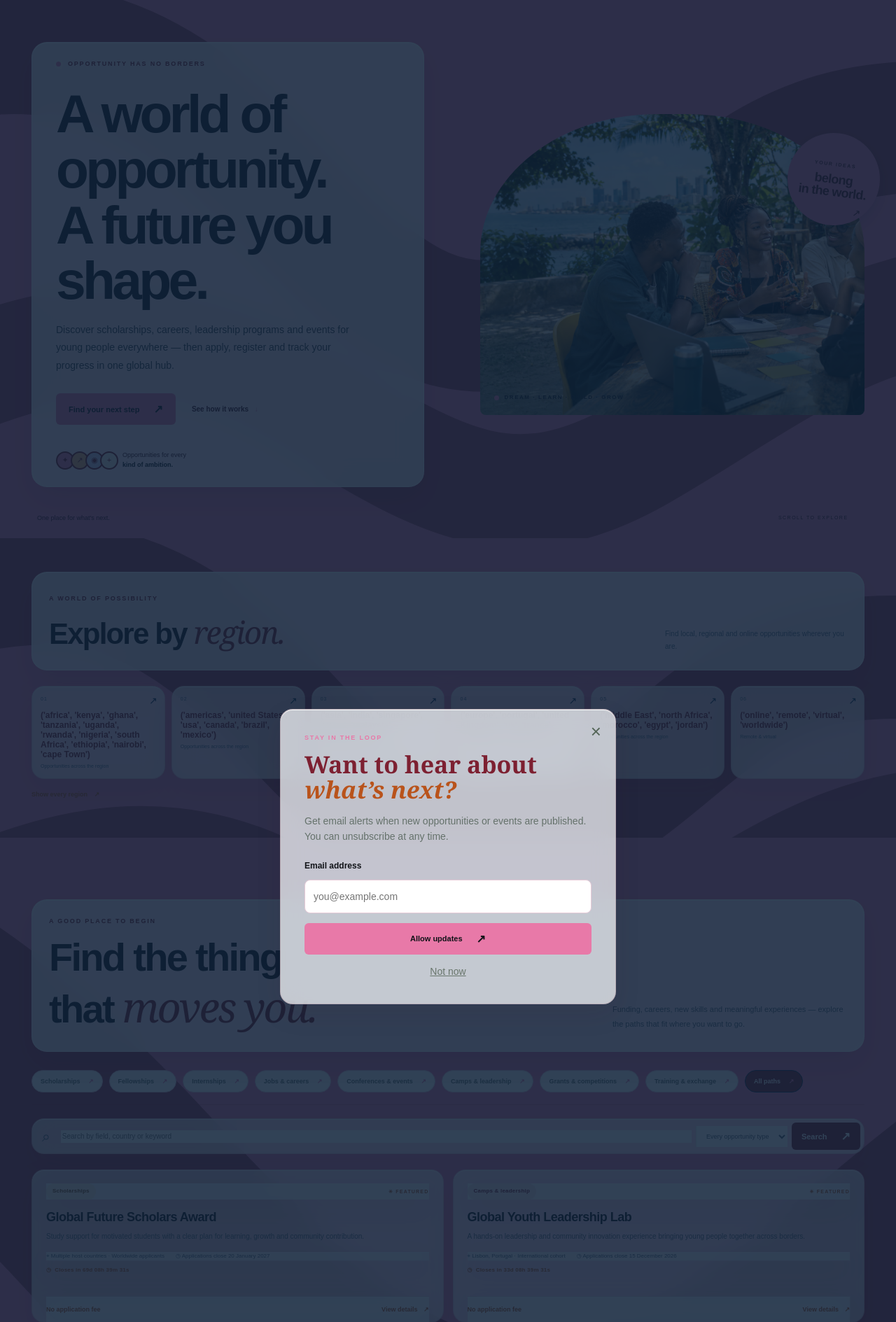
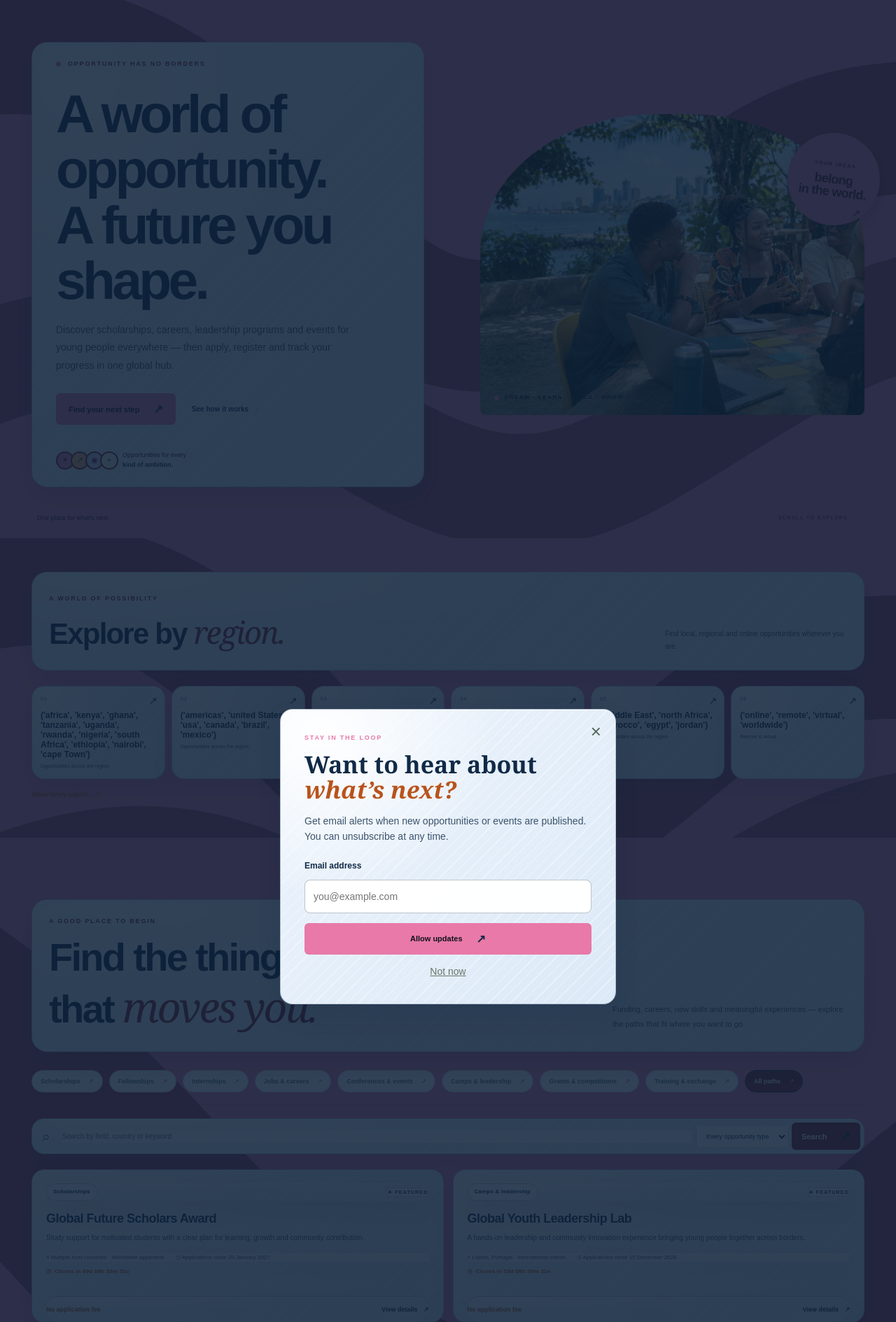
Before and after one commit to kazimotospancho39/Nextgen-opportunity, a Flask app: page / in a window 1280 px wide. Shown: the part 76-1965 px from the top of the page at 70% size. Run offline with Flask 3, Linux system fonts and the light colour scheme; data comes from the database, SQL or seed files in the repository; data that the repository does not hold is empty; some libraries are stand-ins or nearby versions.

Commit message:
Apply light navy glass card design

```diff
--- /dev/null
+++ b/static/cards.css
@@ -0,0 +1,151 @@
+/* Pale navy glass cards over the existing pink/red site canvas. */
+:root {
+  --navy-accent: #102c4a;
+  --card-ink: #102a46;
+  --card-muted: #3c536b;
+  --card-border: rgba(16, 44, 74, .24);
+  --card-texture:
+    radial-gradient(ellipse at 12% 8%, rgba(255,255,255,.98), transparent 42%),
+    repeating-linear-gradient(135deg, rgba(255,255,255,.48) 0 1px, transparent 1px 11px),
+    linear-gradient(135deg, #edf4fc 0%, #dce9f7 100%);
+}
+
+:is(
+  [class*="-card"], [class*="-panel"], .admin-stat, .admin-content-card,
+  .region-card, .gallery-empty, .content-media-item, .service-list article,
+  .search-form, .directory-filters, .directory-count, .profile-heading,
+  .profile-form-section, .application-form, .application-summary, .apply-card,
+  .notification-item, .notifications-feed, .notification-preferences,
+  .manage-row, .manage-list, .admin-record, .admin-hint, .admin-stats > div,
+  .media-admin-row, .application-review-card, .dash-row, .dashboard-section,
+  .event-row, .event-preview-card, .pathway-card, .event-stamp, .signal-row,
+  .empty-state, .directory-empty, .hub-note, .form-step, .contact-note,
+  .edit-existing-media, .attached-content-media, .participants-panel,
+  .participant-row, .notifications-empty, .hero-copy, .section-head,
+  .global-locations-head, .media-showcase-head, .gallery-intro,
+  .alerts-layout > div:first-child, .form-heading,
+  .about-content > div:first-child, .contact-layout > div:first-child
+):not(.pathway-cards) {
+  color: var(--card-ink) !important;
+  background-color: #e6eff9 !important;
+  background-image: var(--card-texture) !important;
+  border-color: var(--card-border) !important;
+  box-shadow: 0 14px 34px rgba(16,44,74,.12), inset 0 1px 0 rgba(255,255,255,.96) !important;
+  backdrop-filter: blur(16px) saturate(125%);
+  -webkit-backdrop-filter: blur(16px) saturate(125%);
+}
+
+:is(
+  [class*="-card"], [class*="-panel"], .admin-stat, .admin-content-card,
+  .region-card, .gallery-empty, .content-media-item, .service-list article,
+  .search-form, .directory-filters, .directory-count, .profile-heading,
+  .profile-form-section, .application-form, .application-summary, .apply-card,
+  .notification-item, .notifications-feed, .notification-preferences,
+  .manage-row, .manage-list, .admin-record, .admin-hint, .admin-stats > div,
+  .media-admin-row, .application-review-card, .dash-row, .dashboard-section,
+  .event-row, .event-preview-card, .pathway-card, .event-stamp, .signal-row,
+  .empty-state, .directory-empty, .hub-note, .form-step, .contact-note,
+  .edit-existing-media, .attached-content-media, .participants-panel,
+  .participant-row, .notifications-empty, .hero-copy, .section-head,
+  .global-locations-head, .media-showcase-head, .gallery-intro,
+  .alerts-layout > div:first-child, .form-heading,
+  .about-content > div:first-child, .contact-layout > div:first-child
+):not(.pathway-cards) :is(h1,h2,h3,h4,b,strong,label,dt,summary) {
+  color: var(--card-ink) !important;
+}
+
+:is(
+  [class*="-card"], [class*="-panel"], .admin-stat, .admin-content-card,
+  .region-card, .gallery-empty, .content-media-item, .service-list article,
+  .search-form, .directory-filters, .directory-count, .profile-heading,
+  .profile-form-section, .application-form, .application-summary, .apply-card,
+  .notification-item, .notifications-feed, .notification-preferences,
+  .manage-row, .manage-list, .admin-record, .admin-hint, .admin-stats > div,
+  .media-admin-row, .application-review-card, .dash-row, .dashboard-section,
+  .event-row, .event-preview-card, .pathway-card, .event-stamp, .signal-row,
+  .empty-state, .directory-empty, .hub-note, .form-step, .contact-note,
+  .edit-existing-media, .attached-content-media, .participants-panel,
+  .participant-row, .notifications-empty, .hero-copy, .section-head,
+  .global-locations-head, .media-showcase-head, .gallery-intro,
+  .alerts-layout > div:first-child, .form-heading,
+  .about-content > div:first-child, .contact-layout > div:first-child
+):not(.pathway-cards) :is(p,small,time,dd,.event-date-line,.card-facts,.application-result-count,.notification-meta) {
+  color: var(--card-muted) !important;
+}
+
+:is(
+  [class*="-card"], [class*="-panel"], .admin-stat, .admin-content-card,
+  .region-card, .gallery-empty, .content-media-item, .service-list article,
+  .search-form, .directory-filters, .profile-heading, .profile-form-section,
+  .application-form, .application-summary, .apply-card, .notification-item,
+  .notifications-feed, .notification-preferences, .manage-row, .manage-list,
+  .admin-record, .admin-hint, .admin-stats > div, .media-admin-row,
+  .application-review-card, .dash-row, .dashboard-section, .event-row,
+  .event-preview-card, .pathway-card, .event-stamp, .signal-row, .empty-state,
+  .directory-empty, .hub-note, .form-step, .contact-note, .edit-existing-media,
+  .attached-content-media, .participants-panel, .participant-row,
+  .notifications-empty, .hero-copy, .section-head, .global-locations-head,
+  .media-showcase-head, .gallery-intro, .alerts-layout > div:first-child,
+  .form-heading, .about-content > div:first-child, .contact-layout > div:first-child
+):not(.pathway-cards) a:not(.button):not(.mini-button):not(.tag):not(.status) {
+  color: var(--navy-accent) !important;
+}
+
+:is(
+  [class*="-card"], [class*="-panel"], .admin-stat, .admin-content-card,
+  .region-card, .gallery-empty, .content-media-item, .service-list article,
+  .search-form, .directory-filters, .profile-heading, .profile-form-section,
+  .application-form, .application-summary, .apply-card, .notification-item,
+  .notifications-feed, .notification-preferences, .manage-row, .manage-list,
+  .admin-record, .admin-hint, .admin-stats > div, .media-admin-row,
+  .application-review-card, .dash-row, .dashboard-section, .event-row,
+  .event-preview-card, .pathway-card, .event-stamp, .signal-row, .empty-state,
+  .directory-empty, .hub-note, .form-step, .contact-note, .edit-existing-media,
+  .attached-content-media, .participants-panel, .participant-row,
+  .notifications-empty
+):not(.pathway-cards) :is(input,select,textarea) {
+  background: rgba(255,255,255,.97) !important;
+  color: var(--card-ink) !important;
+  border-color: rgba(16,44,74,.28) !important;
+}
+
+:is(.tag,.featured-tag,.status) {
+  background-color: rgba(255,255,255,.88) !important;
+  color: var(--navy-accent) !important;
+  border: 1px solid rgba(16,44,74,.2);
+}
+
+:is(
+  [class*="-card"], [class*="-panel"], .region-card, .gallery-empty,
+  .content-media-item, .service-list article, .notification-item,
+  .notifications-feed, .notification-preferences, .manage-row, .admin-record,
+  .admin-hint, .media-admin-row, .application-review-card, .dash-row,
+  .event-row, .event-preview-card, .pathway-card, .event-stamp, .signal-row,
+  .empty-state, .directory-empty, .hub-note, .contact-note, .participants-panel,
+  .participant-row
+):not(.pathway-cards) {
+  border-radius: 18px;
+}
+
+:is(.notification-item,.participant-row,.manage-row,.media-admin-row,.application-review-card,.event-preview-card,.event-row):hover {
+  border-color: rgba(16,44,74,.42) !important;
+  box-shadow: 0 18px 40px rgba(16,44,74,.18), inset 0 1px 0 rgba(255,255,255,.98) !important;
+}
+
+:is(.contact-form,.learning-locked) {
+  color: var(--card-ink);
+  background-color: #e6eff9;
+  background-image: var(--card-texture);
+  border: 1px solid var(--card-border);
+  box-shadow: 0 14px 34px rgba(16,44,74,.12), inset 0 1px 0 rgba(255,255,255,.96);
+  backdrop-filter: blur(16px) saturate(125%);
+  -webkit-backdrop-filter: blur(16px) saturate(125%);
+}
+.contact-form :is(label,h1,h2,h3,b,strong),.learning-locked :is(span,p){color:var(--card-ink)!important}
+.contact-form :is(input,select,textarea){background:rgba(255,255,255,.97)!important;color:var(--card-ink)!important;border-color:rgba(16,44,74,.28)!important}
+.learning-locked a{color:var(--navy-accent)!important}
+.pathway-card :is(.pathway-number,.pathway-art,.art-events,.art-work),.pathway-card>i{color:var(--navy-accent)!important}
+
+@media (prefers-reduced-motion: reduce) {
+  :is(.notification-item,.participant-row,.manage-row,.media-admin-row,.application-review-card,.event-preview-card,.event-row) { transition: none; }
+}
--- a/templates/base.html
+++ b/templates/base.html
@@ -5,6 +5,7 @@
   <meta name="description" content="Discover global scholarships, careers, leadership programs and events with NextGen Opportunities Plus. Discover. Connect. Explore.">
   <title>{% block title %}NextGen Opportunities Plus · Discover. Connect. Explore.{% endblock %}</title>
   <link rel="stylesheet" href="{{ url_for('static',filename='style.css') }}?v=20261112-notifications">
+  <link rel="stylesheet" href="{{ url_for('static',filename='cards.css') }}?v=20261112-blue-glass">
 </head>
 <body>
 <header class="header"><div class="wrap nav">
```
